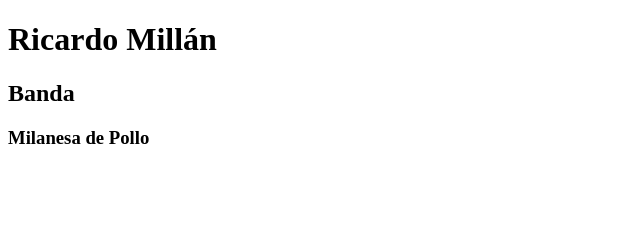
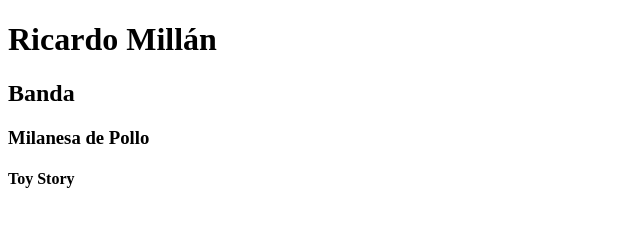
Before and after one commit to ricardomillan13/ch62-mis_preferencias, a plain HTML site: page index.html in a window 1280 px wide. Shown: the full height of the page, 0-640 px from the left. Drawn offline with Linux system fonts and the light colour scheme.

Commit message:
feat: se agrega estilo h4

```diff
--- a/index.html
+++ b/index.html
@@ -9,5 +9,6 @@
     <h1>Ricardo Millán</h1>
     <h2>Banda</h2>
     <h3>Milanesa de Pollo</h3>
+    <h4>Toy Story</h4>
 </body>
 </html>
```
